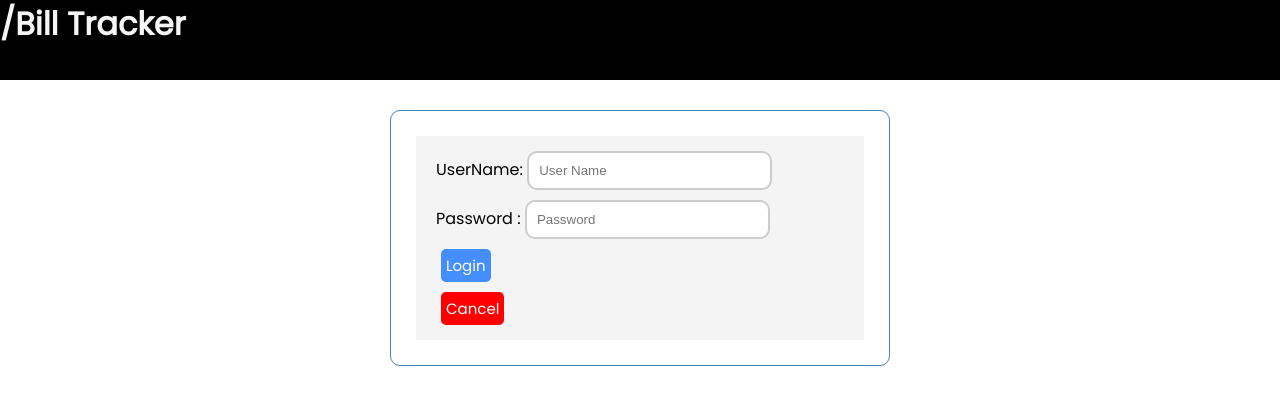
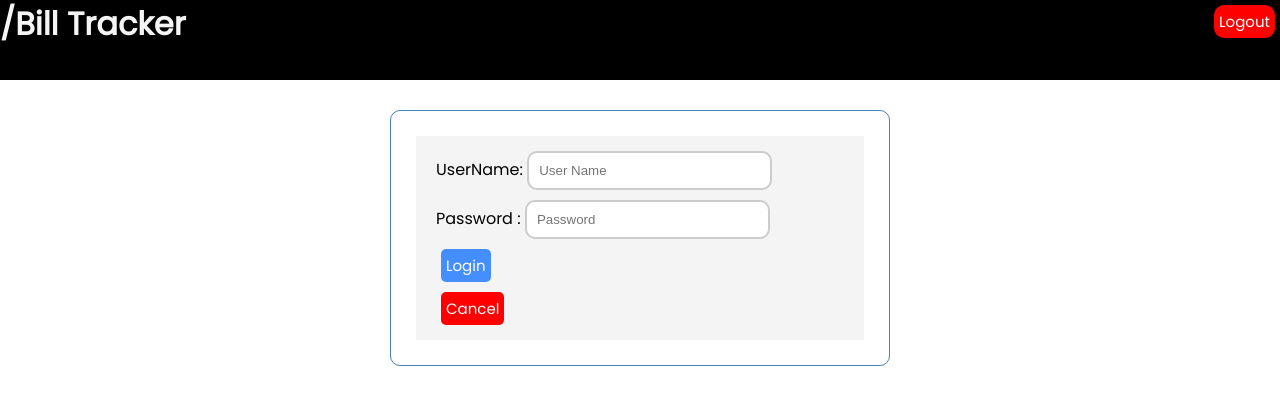
Before and after one commit to Nikhilnama18/Bill-Tracker, a Vue app in the folder front_end/: page /Login in a window 1280 px wide. Shown: the top 404 px of the page. Built offline with nearby package versions, Linux system fonts and the light colour scheme; the HTML template or start-up script is replaced by a standard one.

Commit message:
Updated CSS in Dashboard and Bills

```diff
--- a/front_end/src/components/Header.vue
+++ b/front_end/src/components/Header.vue
@@ -1,6 +1,29 @@
 <template>
   <div class="navigation">
     <header>
+      <!-- <button v-if="$route.fullPath != '/'">Dashboard</button> -->
+      <button
+        v-if="getJwtToken != '/' && getJwtToken != '/login'"
+        class="logout-btn"
+        :style="{
+          background: 'red',
+          float: 'right',
+        }"
+        @click="logout"
+      >
+        Logout
+      </button>
+      <button
+        @click="dashboard"
+        v-if="getJwtToken === '/bills'"
+        class="logout-btn"
+        :style="{
+          background: 'purple',
+          float: 'right',
+        }"
+      >
+        Dashboard
+      </button>
       <h1>{{ title }}</h1>
     </header>
   </div>
@@ -10,6 +33,22 @@ export default {
   name: "Header",
   props: {
     title: String,
+  },
+  methods: {
+    dashboard() {
+      this.$router.push({ name: "Dashboard" });
+    },
+    logout() {
+      localStorage.removeItem("u_id");
+      localStorage.removeItem("jwtToken");
+      localStorage.removeItem("org_id");
+      this.$router.push({ name: "Login" });
+    },
+  },
+  computed: {
+    getJwtToken() {
+      return this.$route.fullPath;
+    },
   },
 };
 </script>
@@ -23,4 +62,19 @@ export default {
   background: black;
   height: 10vh;
 }
+
+.logout-btn {
+  top: 10%;
+  display: inline-block;
+  background: purple;
+  color: #fff;
+  border: none;
+  padding: 5px 5px;
+  margin: 5px;
+  border-radius: 10px;
+  cursor: pointer;
+  text-decoration: none;
+  font-size: 15px;
+  font-family: inherit;
+}
 </style>
--- a/front_end/src/components/ListBills.vue
+++ b/front_end/src/components/ListBills.vue
@@ -5,7 +5,7 @@
       Add Bill
     </button>
     <!-- color="showAddBill === false ? 'green' : 'red'" -->
-    <div v-show="showAddBill">
+    <div v-show="showAddBill" class="add-bills">
         <input
           v-model="ammount"
           class="textField"
@@ -281,7 +281,7 @@ export default {
 
 <style  scoped>
 .textField {
-  width: 70%;
+  width: 80%;
   padding: 10px 10px;
   margin: 5px 0;
   display: inline-block;
@@ -292,15 +292,23 @@ export default {
 
 .add-bill {
   display: inline-block;
-  background: rgb(35, 139, 35);
   color: #fff;
+  background: green;
   border: none;
   padding: 8px 8px;
-  margin: 5px;
+  margin: 1px;
+  margin-left: 15%;
   border-radius: 10px;
   cursor: pointer;
   text-decoration: none;
   font-size: 15px;
   font-family: inherit;
 }
+
+.add-bills {
+  margin: 5px;
+  margin-left: 18%;
+  padding: 10px 20px;
+  position: static;
+}
 </style>
--- a/front_end/src/views/Bills.vue
+++ b/front_end/src/views/Bills.vue
@@ -1,7 +1,7 @@
 <template>
   <div>
     <router-link to="/dashboard">
-      <button class="btns" title="Dashboard" color="purple">Dashboard</button>
+      <!-- <button class="btns" title="Dashboard" color="purple">Dashboard</button> -->
       <!-- TODO: Move Dashboard to the right side  -->
     </router-link>
     <div class="containers">
--- a/front_end/src/views/Dashboard.vue
+++ b/front_end/src/views/Dashboard.vue
@@ -1,18 +1,15 @@
 <template>
   <div class="containers">
-    <Button
-      @click="logout"
-      title="Logout"
-      color="red"
-      :style="{ float: 'right' }"
-    />
-    <h1>Organisations</h1>
+    <h1 class="org-name">Organisations</h1>
     <Button
       @click="addorg"
       title="Add Organisation"
       v-if="!addOrg"
       color="green"
+      :style="{ float: 'right' }"
     />
+    <br />
+    <br />
     <AddOrg @refresh="pushOrg" @cancel="cancel" v-if="addOrg" />
     <div>
       <Organisations @deleteOrg="deleteOrg" v-if="logged" :Orgs="Orgs" />
@@ -122,4 +119,10 @@ export default {
   padding: 20px;
   border-radius: 10px;
 }
+
+.org-name {
+  margin-left: 30%;
+  margin-right: 45%;
+  color: black;
+}
 </style>
```
